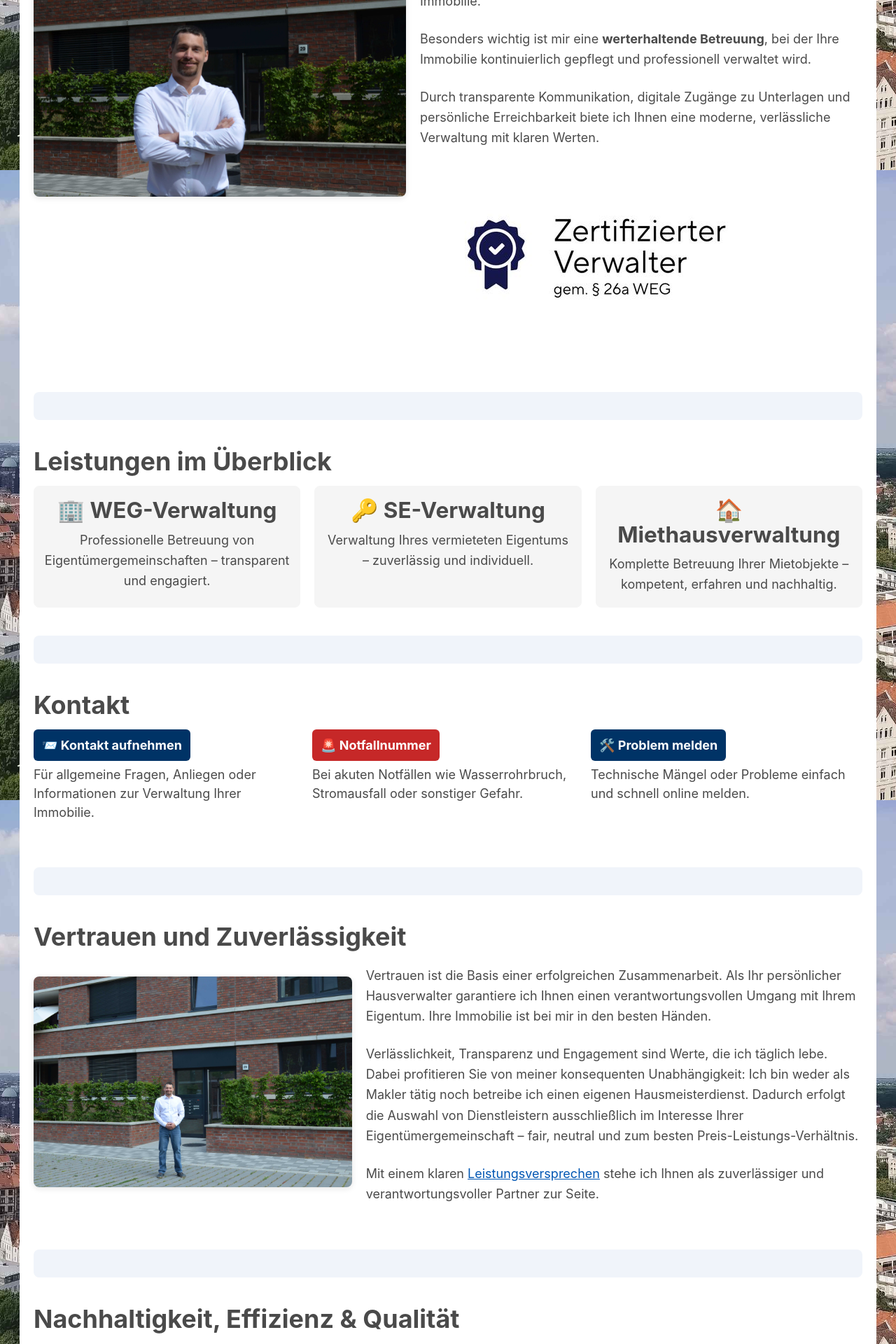
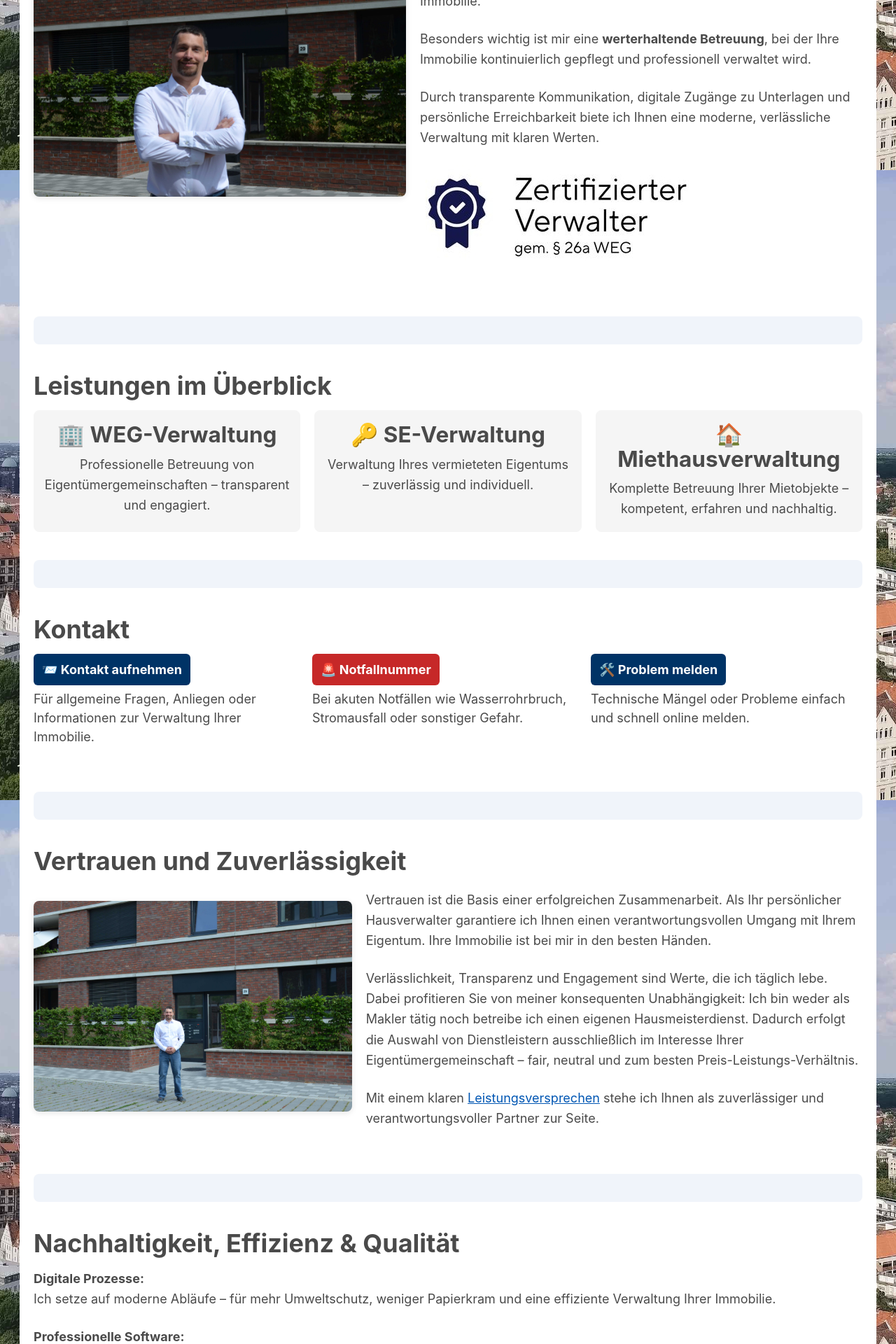
Before and after one commit to marek22k/hausverwaltung, a Jekyll site: the page built from index.md, in a window 1280 px wide. Shown: the part 2457-4377 px from the top of the page at 70% size. Built offline with Jekyll 4.4.1, drawn with Linux system fonts in a browser that asks for light colours.

Commit message:
Update index.md

```diff
--- a/index.md
+++ b/index.md
@@ -289,7 +289,7 @@
 <p>Als gebürtiger Hannoveraner und zertifizierter Hausverwalter kümmere ich mich persönlich und mit viel Engagement um die Verwaltung Ihrer Immobilie.</p>
 <p>Besonders wichtig ist mir eine <strong>werterhaltende Betreuung</strong>, bei der Ihre Immobilie kontinuierlich gepflegt und professionell verwaltet wird.</p>
 <p>Durch transparente Kommunikation, digitale Zugänge zu Unterlagen und persönliche Erreichbarkeit biete ich Ihnen eine moderne, verlässliche Verwaltung mit klaren Werten.</p>
-     <img src="/assets/img/zW.jpg" alt="Zertifizierter Verwalter nach §26a WEG">
+     <img src="/assets/img/zWk.jpg" alt="Zertifizierter Verwalter nach §26a WEG">
 </div>
 
 
```
